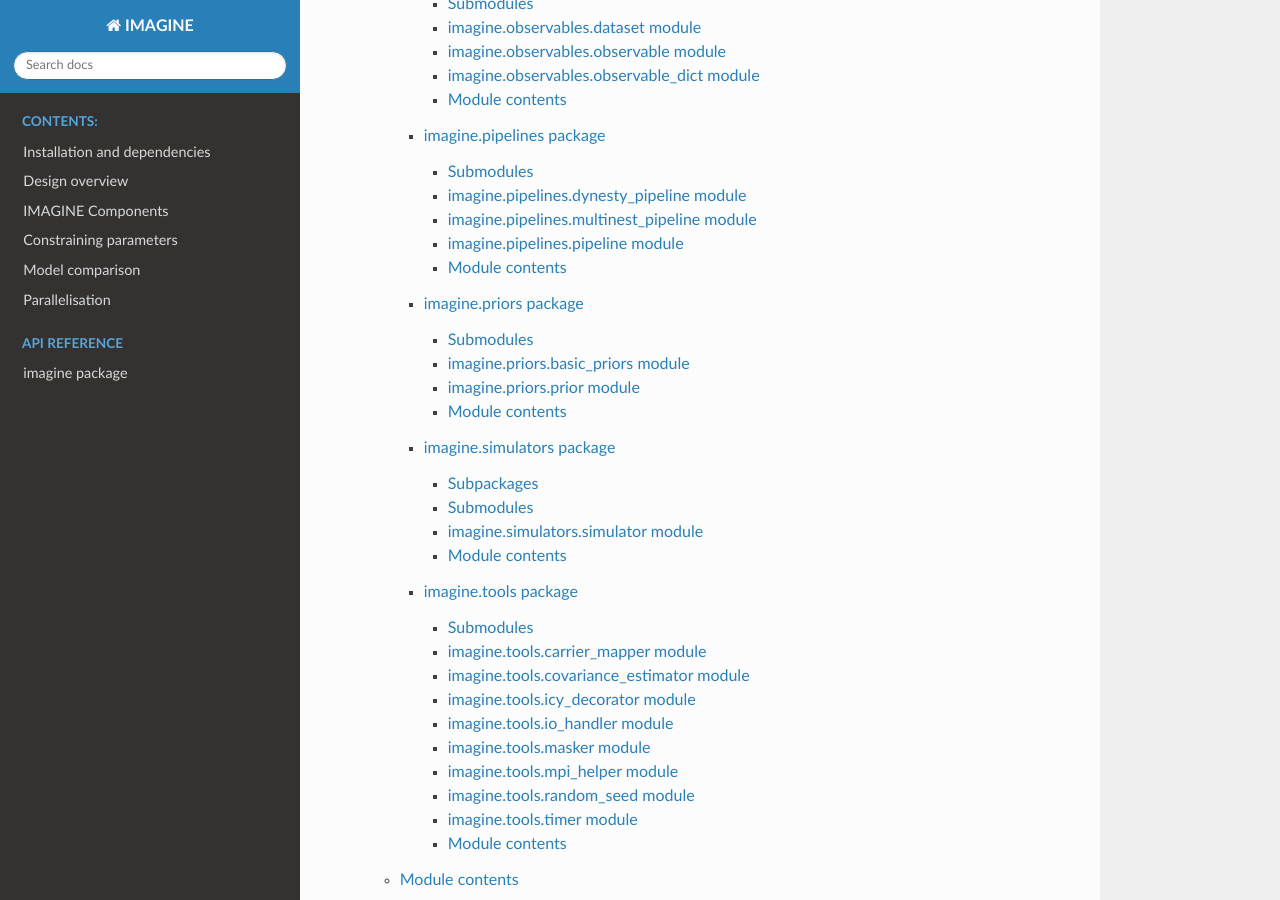
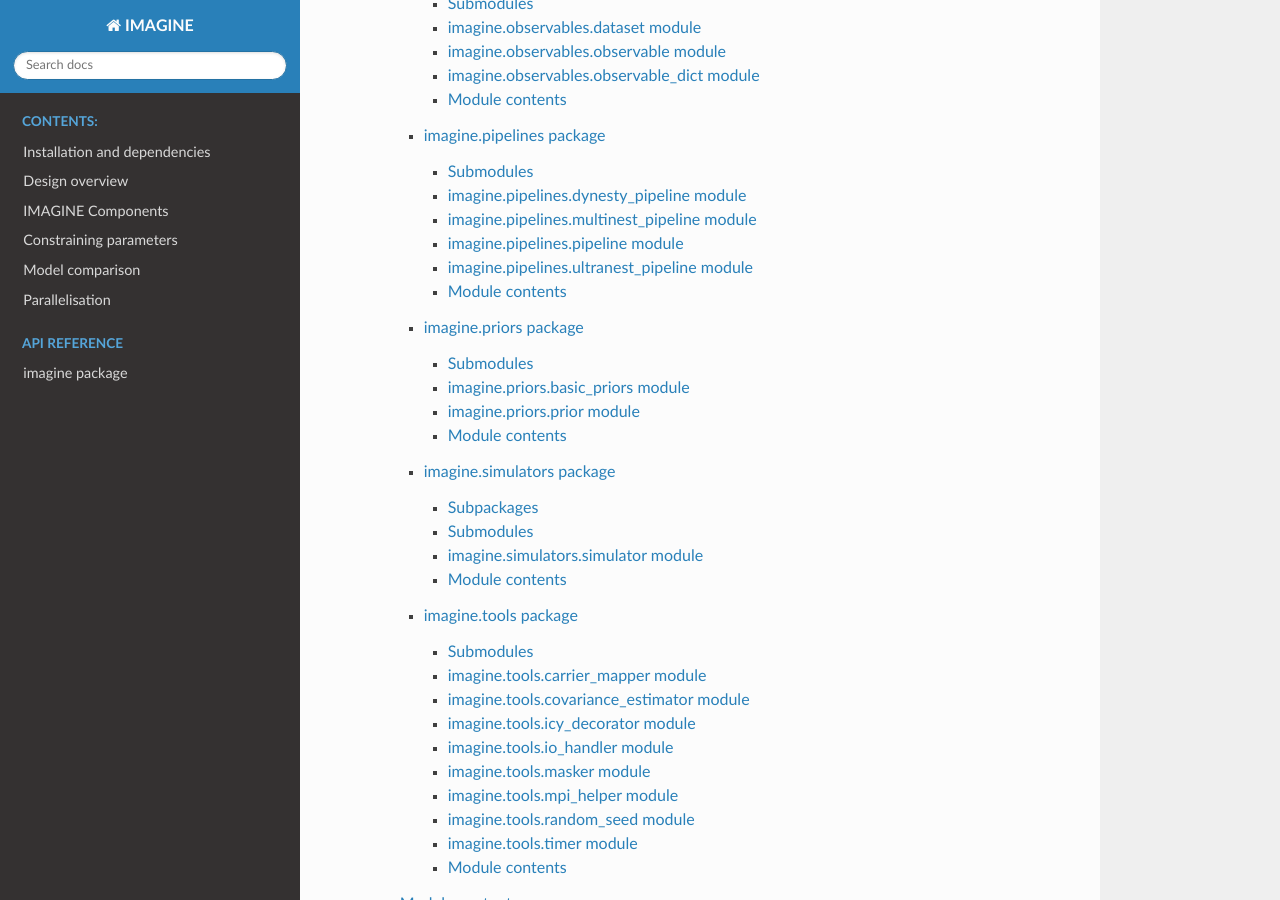
Before and after one commit to IMAGINE-Consortium/imagine, a Sphinx documentation site: the page built from doc/source/index.rst, in a window 1280 px wide and 900 px high, scrolled down 1909 px. Built offline with Sphinx 7.4.7 and the Read the Docs theme 2.0.0, drawn with Linux system fonts in a browser that asks for light colours; pages that are not in the unit, such as notebooks, are missing from menus.

Commit message:
RTD includes ultranest pipeline.

```diff
--- a/doc/source/imagine.pipelines.rst
+++ b/doc/source/imagine.pipelines.rst
@@ -28,6 +28,14 @@ imagine.pipelines.pipeline module
    :undoc-members:
    :show-inheritance:
 
+imagine.pipelines.ultranest\_pipeline module
+--------------------------------------------
+
+.. automodule:: imagine.pipelines.ultranest_pipeline
+   :members:
+   :undoc-members:
+   :show-inheritance:
+
 
 Module contents
 ---------------
```
